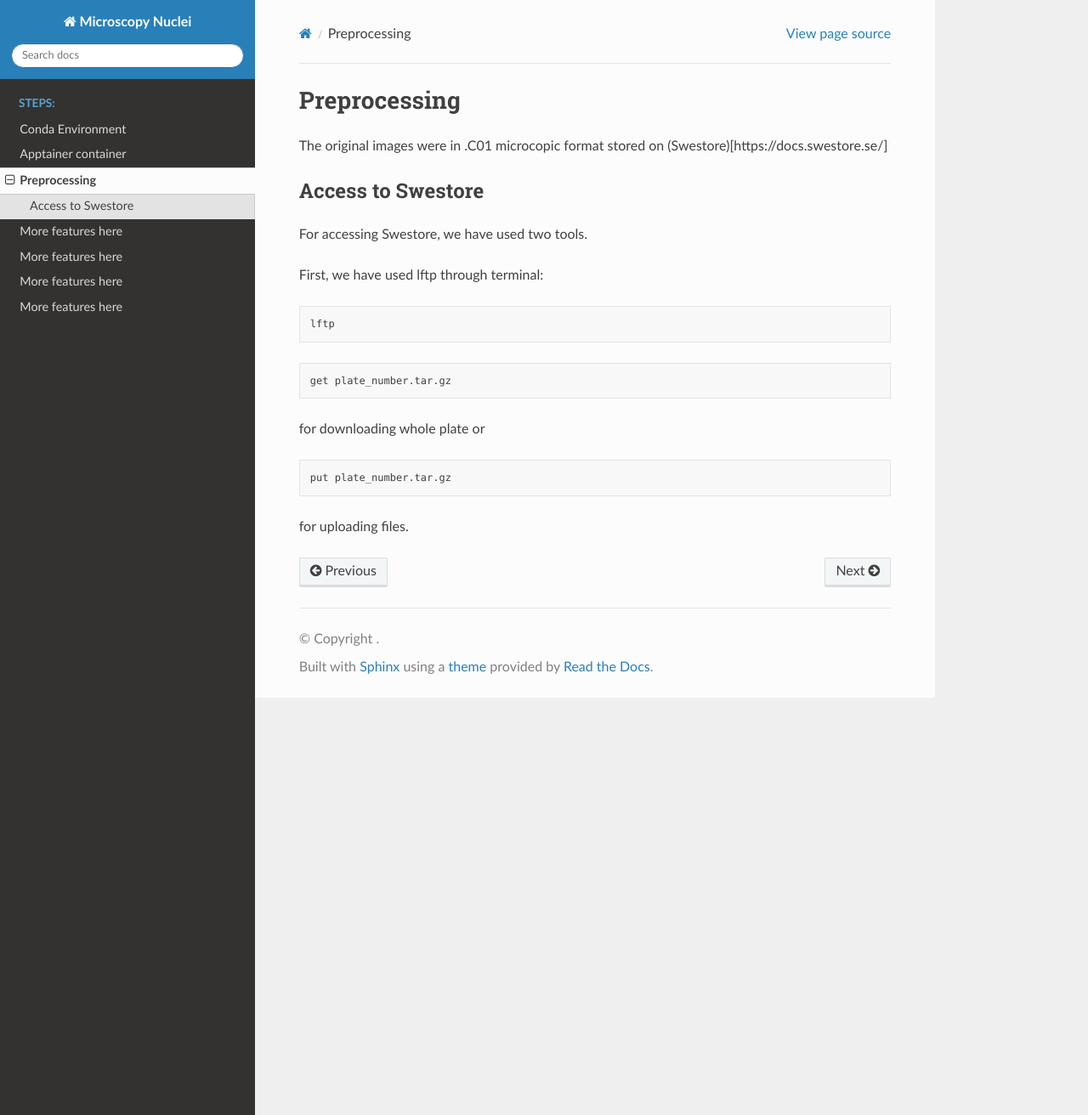
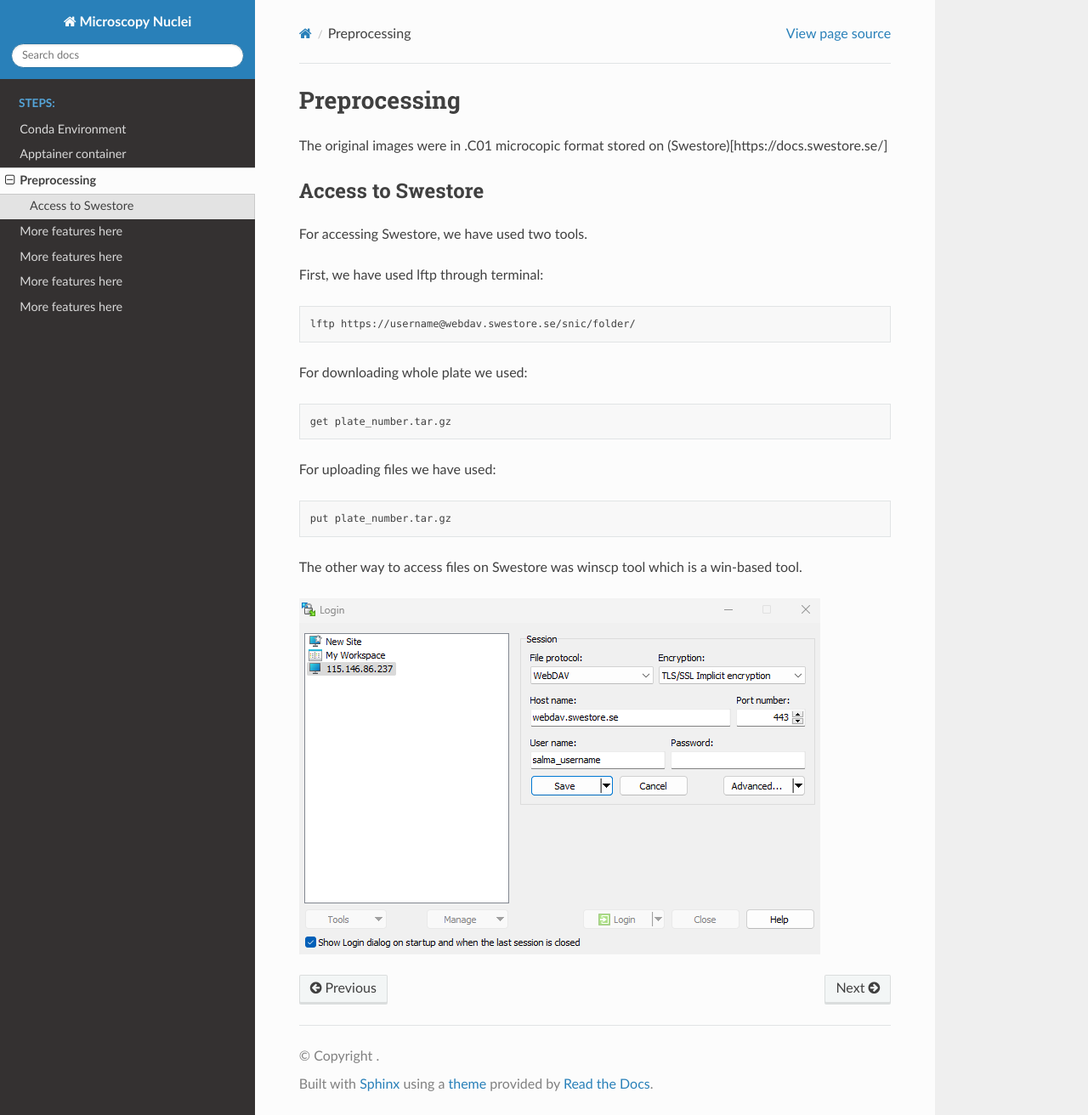
Before and after one commit to SalmaKazemiRashed/Cell_Microscopy_project, a Sphinx documentation site: the page built from doc/Preprcoessing.md, in a window 1280 px wide and 1312 px high. Shown: the whole window at 85% size. Built offline with Sphinx 7.4.7 and the Read the Docs theme 3.1.0, drawn with Linux system fonts in a browser that asks for light colours.

Commit message:
Swestore added

````diff
--- a/doc/Preprcoessing.md
+++ b/doc/Preprcoessing.md
@@ -9,15 +9,20 @@
 
 First, we have used lftp through terminal:
 ```bash
-lftp
+lftp https://username@webdav.swestore.se/snic/folder/
 ```
 
+For downloading whole plate we used:
 ```bash
 get plate_number.tar.gz
 ```
-for downloading whole plate or
 
+For uploading files we have used:
 ```bash
 put plate_number.tar.gz
 ```
-for uploading files.
+
+The other way to access files on Swestore was winscp tool which is a win-based tool.
+
+
+![WinSCP](_static/WinSCP.png)
````
Also changed, not shown: doc/_static/WinSCP.png (added), doc/image.png (added).
